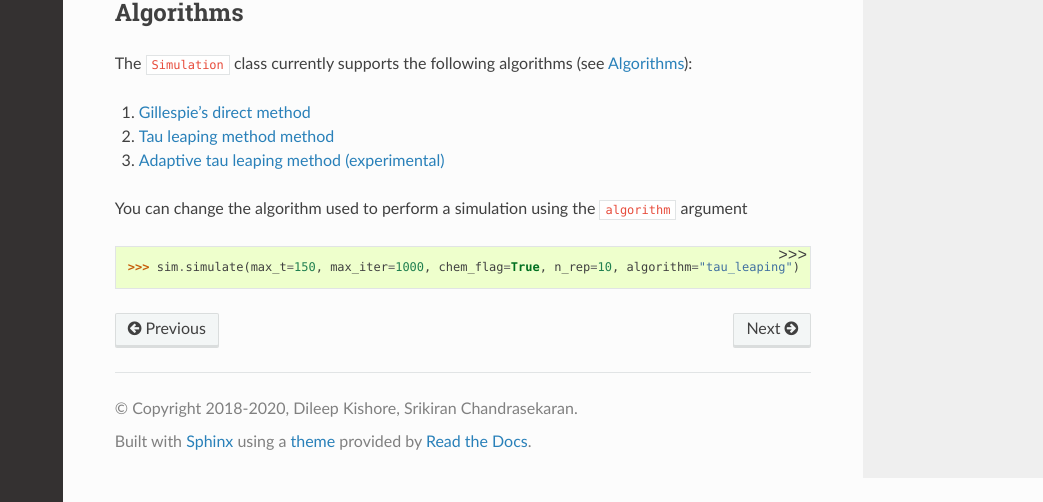
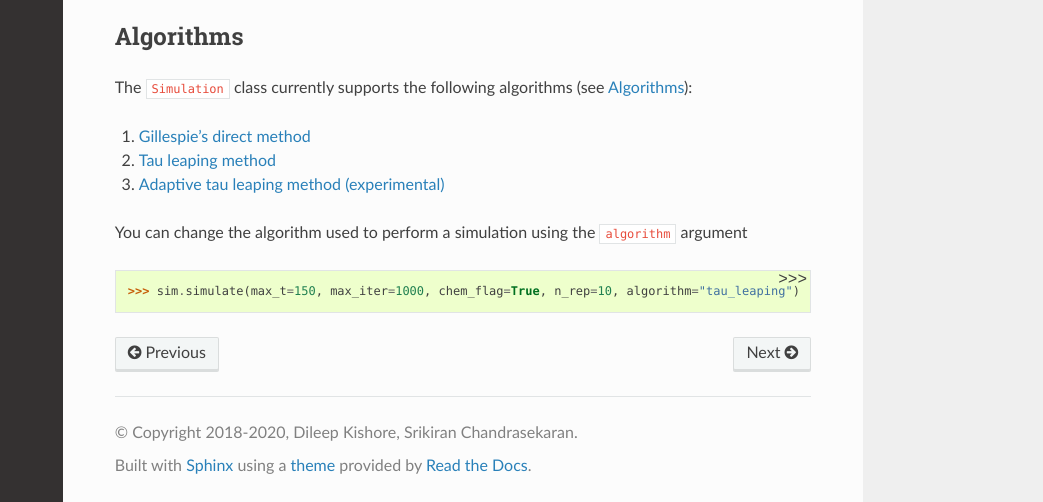
Before and after one commit to quantumbrake/cayenne, a Sphinx documentation site: the page built from docs/tutorial.rst, in a window 1280 px wide and 900 px high, scrolled down 4017 px, cut to the strip 398-900 px from the top of the window. Shown: the whole strip, without its empty margins (237-1280 px from the left). Built offline with Sphinx 7.4.7 and the Read the Docs theme 2.0.0, drawn with Linux system fonts in a browser that asks for light colours; pages that are not in the unit, such as notebooks, are missing from menus; some of the changed text lies outside the part shown.

Commit message:
Docs: Improve clarity and fix typos

```diff
--- a/docs/tutorial.rst
+++ b/docs/tutorial.rst
@@ -158,7 +158,7 @@
 The ``Simulation`` class currently supports the following algorithms (see :ref:`algorithms`):
 
 1. :ref:`Gillespie's direct method <direct>`
-2. :ref:`Tau leaping method method <tau_leaping>`
+2. :ref:`Tau leaping method <tau_leaping>`
 3. :ref:`Adaptive tau leaping method (experimental) <tau_adaptive>`
 
 You can change the algorithm used to perform a simulation using the ``algorithm`` argument ::
```
Also changed, not shown: other parts of docs/tutorial.rst (+1 -1 lines), 3 other files.
